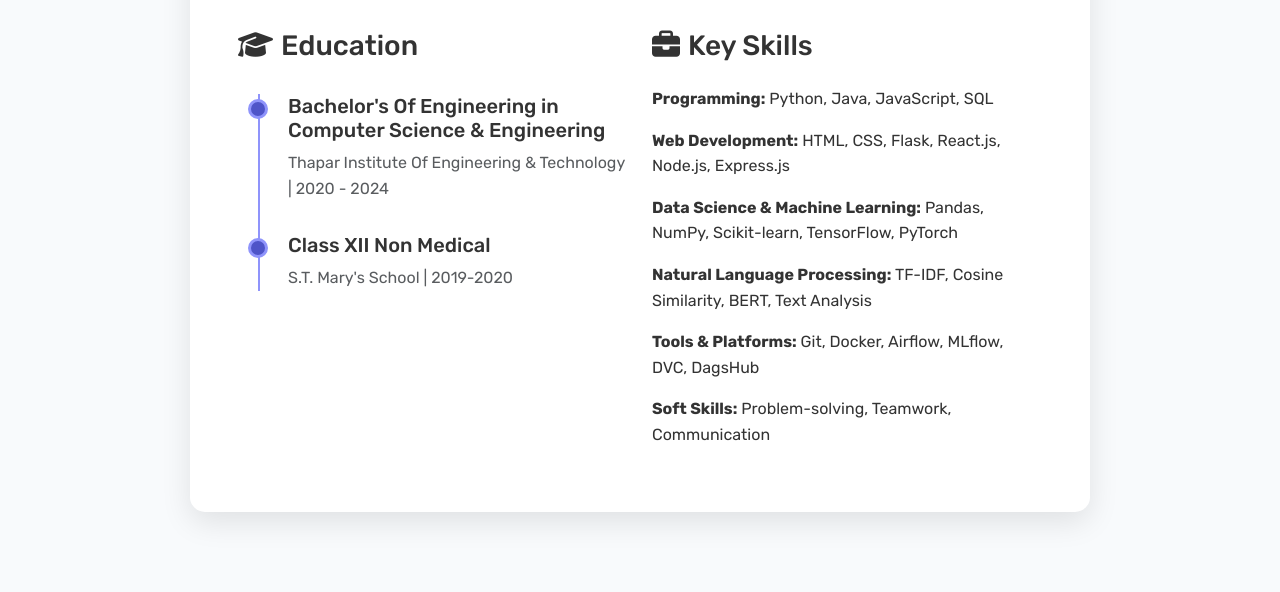
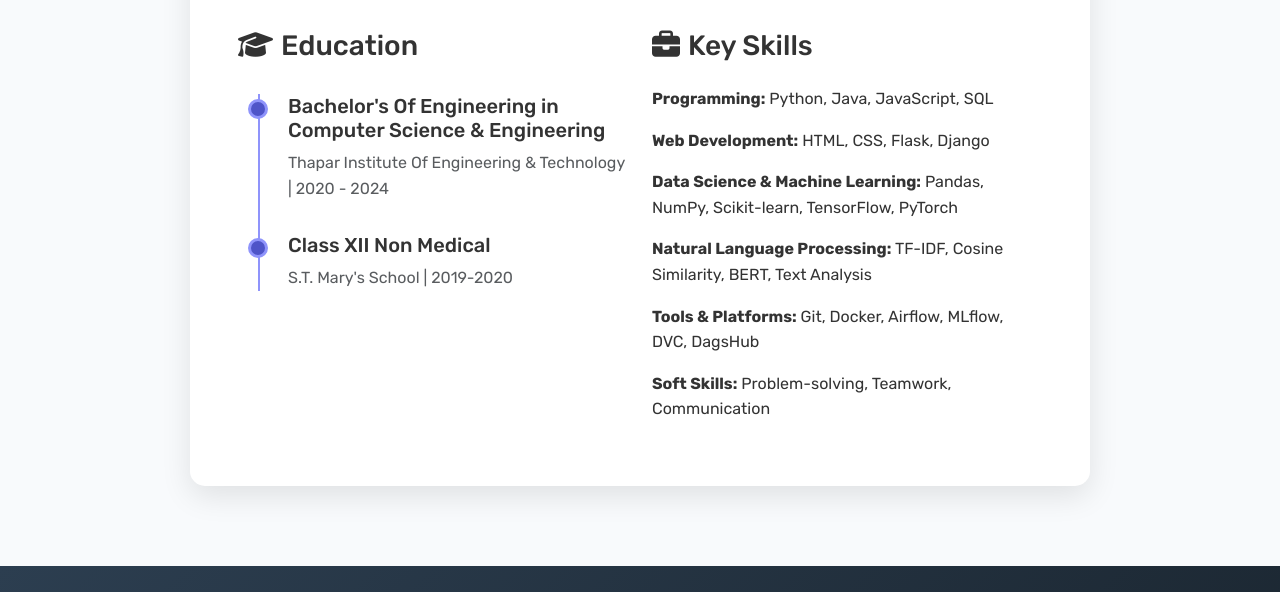
Before and after one commit to kk06112001/portfolio, a plain HTML site: page about.html in a window 1280 px wide. Shown: the part 1100-1692 px from the top of the page. Drawn offline with nearby package versions, Linux system fonts and the light colour scheme.

Commit message:
changes made

```diff
--- a/about.html
+++ b/about.html
@@ -188,7 +188,7 @@
   <h3 class="mb-4"><i class="fas fa-briefcase me-2"></i>Key Skills</h3>
   <ul class="list-unstyled">
     <li class="mb-3"><strong>Programming:</strong> Python, Java, JavaScript, SQL</li>
-    <li class="mb-3"><strong>Web Development:</strong> HTML, CSS, Flask, React.js, Node.js, Express.js</li>
+    <li class="mb-3"><strong>Web Development:</strong> HTML, CSS, Flask, Django</li>
     <li class="mb-3"><strong>Data Science & Machine Learning:</strong> Pandas, NumPy, Scikit-learn, TensorFlow, PyTorch</li>
     <li class="mb-3"><strong>Natural Language Processing:</strong> TF-IDF, Cosine Similarity, BERT, Text Analysis</li>
     <li class="mb-3"><strong>Tools & Platforms:</strong> Git, Docker, Airflow, MLflow, DVC, DagsHub</li>
```
Also changed, not shown: index.html (+1 -1 lines).
